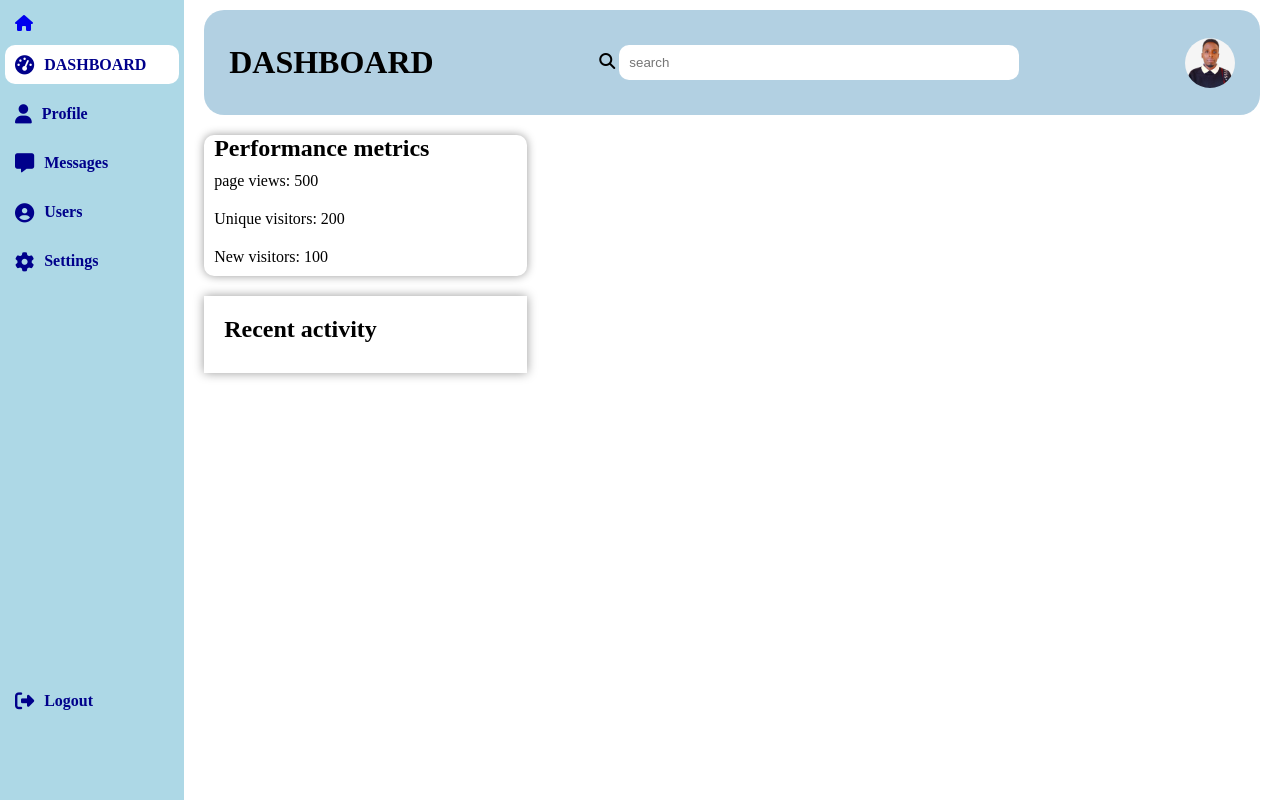
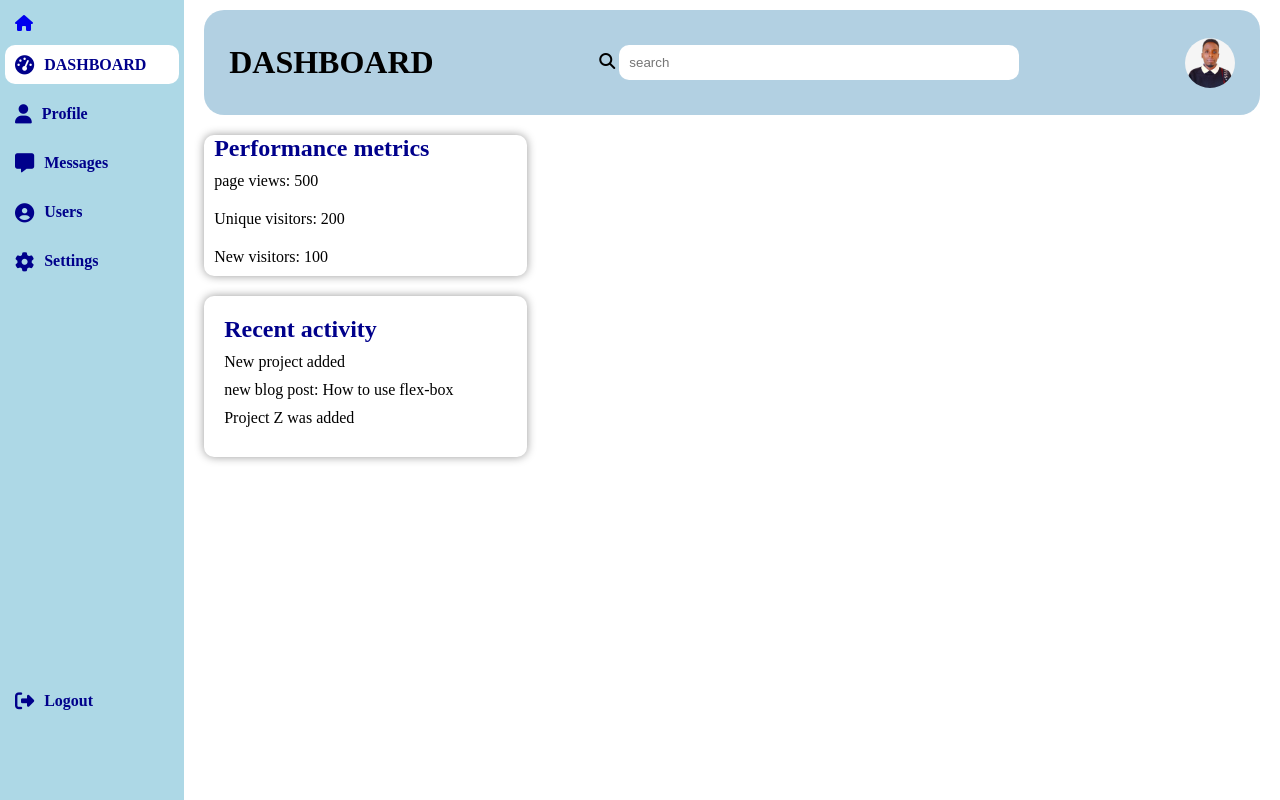
Before and after one commit to Erasme13/my-brand, a plain HTML site: page Admin panel.html in a window 1280 px wide. Drawn offline with Linux system fonts and the light colour scheme.

Commit message:
added new features

```diff
--- a/Admin.css
+++ b/Admin.css
@@ -110,6 +110,10 @@
     box-shadow: 0 0 10px rgba(0, 0, 0, 0.4);
     border-radius: 10px;
 }
+.performancemetrics:hover {
+    border: solid blue;
+    transition: .3 ease-in-out;
+}
 .performancemetrics li {
     list-style: none;
     padding: 10px;
@@ -119,6 +123,7 @@
 .performancemetrics h2 {
     padding-left: 0;
     margin-left: 10px;
+    color: darkblue;
 
 }
 #activity-feed {
@@ -126,10 +131,16 @@
     padding: 20px;
     box-shadow: 0 0 10px rgba(0, 0, 0, 0.4);
     width: 30%;
+    border-radius: 10px;
+}
+#activity-feed:hover {
+    border: solid blue;
+    transition: .3s ease-in-out;
 }
 #activity-feed h2 {
     margin-top: 0;
     margin-bottom: 10px;
+    color: darkblue;
 }
 #activity-list {
     list-style-type: none;
--- a/admin.js
+++ b/admin.js
@@ -11,3 +11,22 @@ function updatePerformanceMetrics() {
 updatePerformanceMetrics();
 
 // Recent activity
+var activities = [
+    {type: "project", name: "New project added"},
+    {type: "blog", name: "new blog post: How to use flex-box"},
+    {type: "project", name: "Project Z was added"}
+];
+function generateActivityFeed() {
+    var activityList = document.getElementById('activity-list');
+    activityList.innerHTML = '';
+
+activities.forEach(function(activity) {
+    listItem = document.createElement('li');
+    listItem.classList.add('activity-item');
+    var activityText = document.createElement('p');
+    activityText.textContent = activity.name;
+    listItem.appendChild(activityText);
+    activityList.appendChild(listItem);
+});
+}
+generateActivityFeed ();
```
